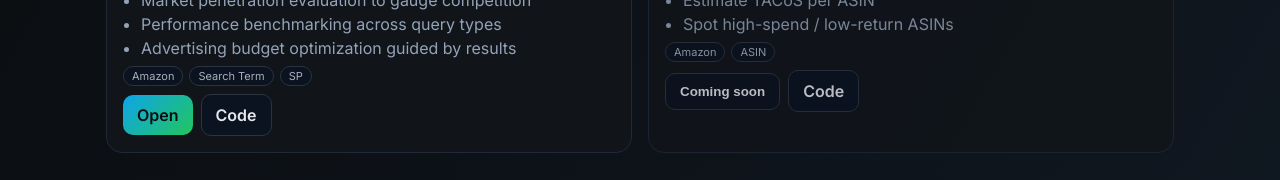
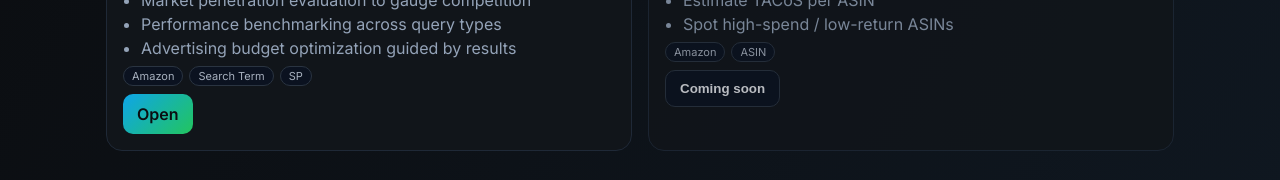
Before and after one commit to mfarhanwaqar-arch/brand-aggregator, a plain HTML site: page index.html in a window 1280 px wide. Shown: the part 349-529 px from the top of the page. Drawn offline with Linux system fonts and the light colour scheme.

Commit message:
Update index.html

```diff
--- a/index.html
+++ b/index.html
@@ -62,6 +62,8 @@
   <script>
     const GH_USER='mfarhanwaqar-arch';
     const GH_REPO='brand-aggregator';
+    // Show developer-only controls (e.g., Code button) when ?dev=1 or localStorage dev=1
+    const DEV = (new URLSearchParams(location.search)).get('dev')==='1' || localStorage.getItem('dev')==='1';
 
     const grid=document.getElementById('grid');
     const q=document.getElementById('q');
@@ -94,7 +96,7 @@
         <div class="tags">${(t.tags||[]).map(x=>`<span class="tag">${x}</span>`).join('')}</div>
         <div class="actions">
           ${href?`<a class="btn primary" href="${href}">Open</a>`:`<button class="btn" disabled>Coming soon</button>`}
-          <a class="btn" target="_blank" rel="noopener" href="${code}">Code</a>
+          ${DEV ? `<a class="btn" target="_blank" rel="noopener" href="${code}">Code</a>` : ''}
         </div>
       </article>`;
     }
```
